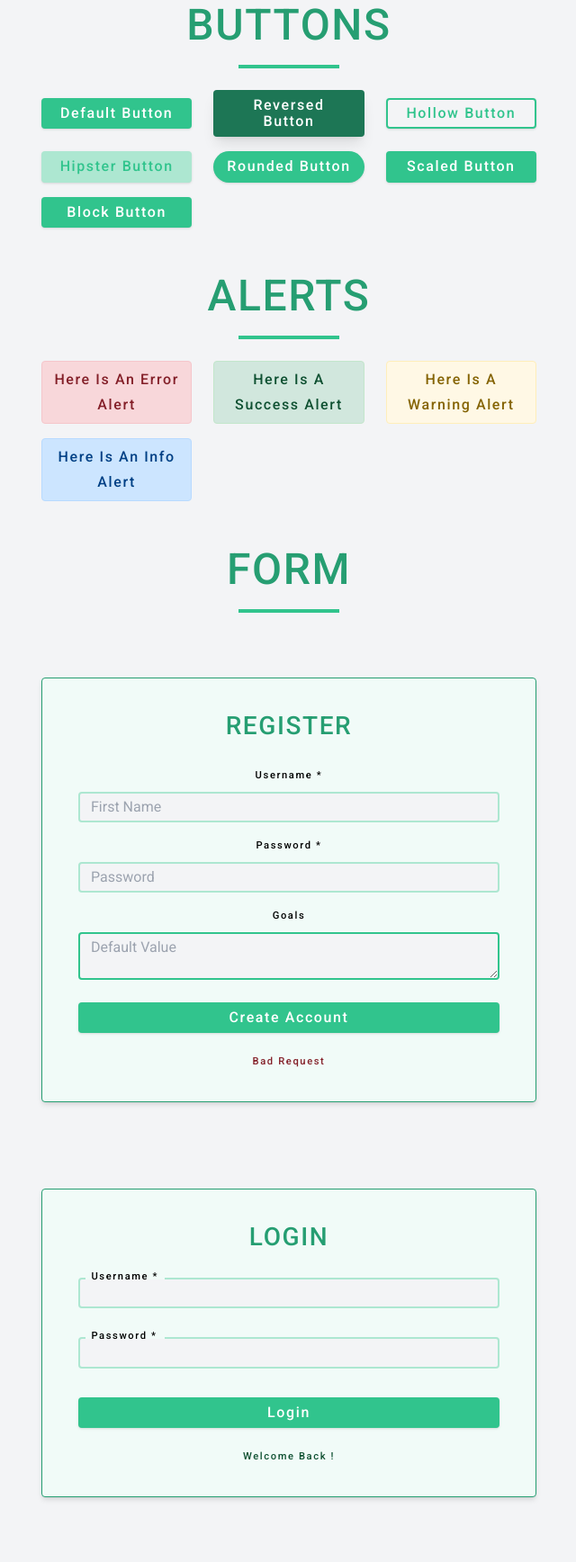
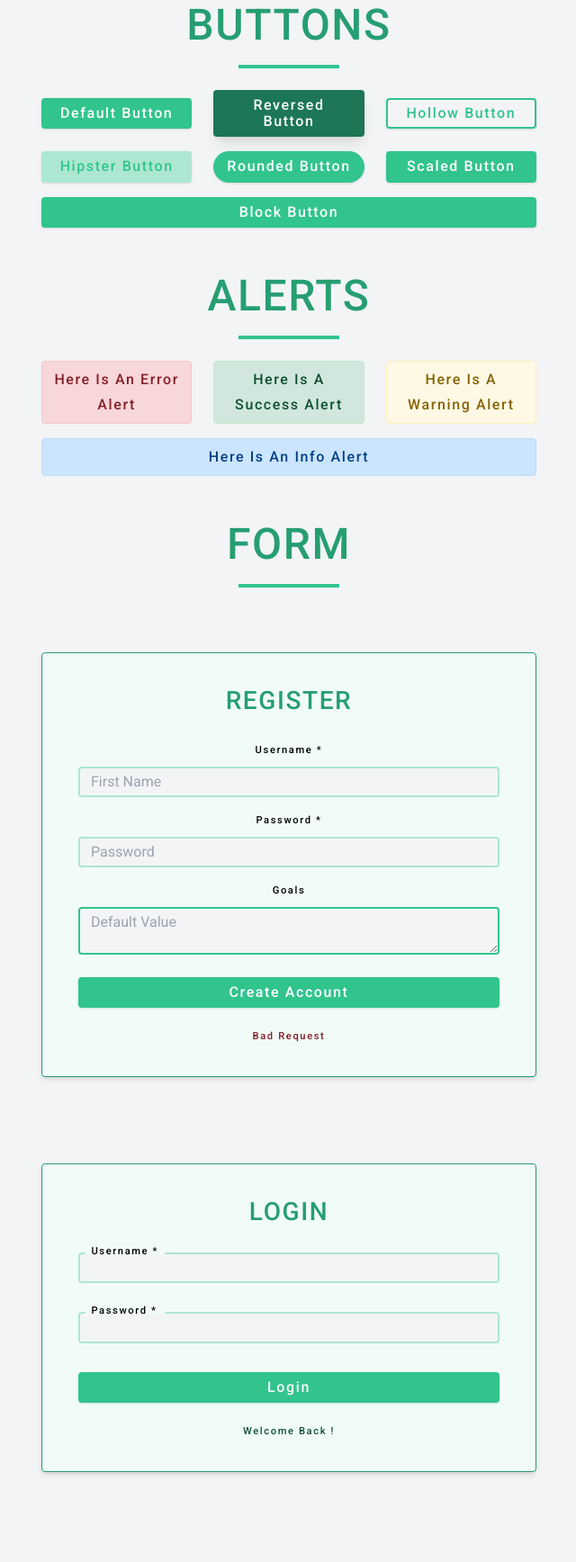
Before and after one commit to micex-pro/mpod, a PHP site: page / in a window 1280 px wide. Shown: the part 1874-3610 px from the top of the page at 90% size, without its empty margins (319-959 px from the left). After the commit the page ends 3513 px from the top, so only its background shows below. Run offline with PHP 8.4, Linux system fonts and the light colour scheme.

Commit message:
07/05/2023

```diff
--- a/assets/css/global.css
+++ b/assets/css/global.css
@@ -342,6 +342,8 @@ li {
 
 .btn-block {
   width: 100%;
+  /* Remove the line bellow if needed. I makes the element go full width in a grid template */
+  grid-column: 1 / -1;
 }
 /* End Of Buttons */
 /* Start Of Alerts */
@@ -378,6 +380,8 @@ li {
   background: var(--blue-light);
   color: var(--blue-dark);
   border-color: rgb(184, 218, 255);
+  /* Remove the line bellow if needed. I makes the element go full width in a grid template */
+  grid-column: 1 / -1;
 }
 /* End Of Alerts */
 /* Start Of Form */
```
